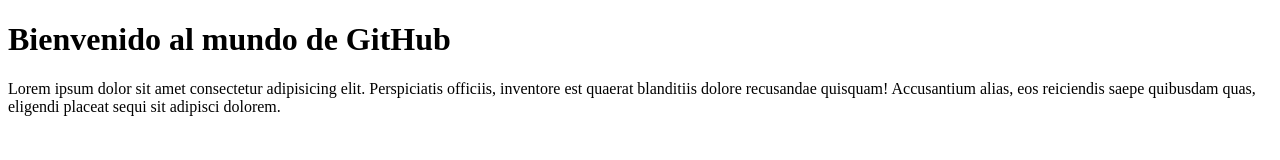
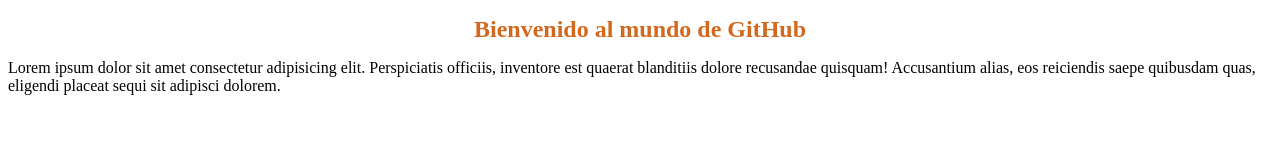
Before and after one commit to Diego-F-Valencia-M/Mi-primer-repositorio, a plain HTML site: page index.html in a window 1280 px wide. Drawn offline with Linux system fonts and the light colour scheme.

Commit message:
agreso estilo al index

```diff
--- a/index.html
+++ b/index.html
@@ -4,6 +4,7 @@
     <meta charset="UTF-8">
     <meta http-equiv="X-UA-Compatible" content="IE=edge">
     <meta name="viewport" content="width=device-width, initial-scale=1.0">
+    <link rel="stylesheet" href="style.css">
     <title>GitHub</title>
 </head>
 <body>
--- a/style.css
+++ b/style.css
@@ -0,0 +1,5 @@
+h1{
+    font-size: x-large;
+    color: chocolate;
+    text-align: center;
+}
```
